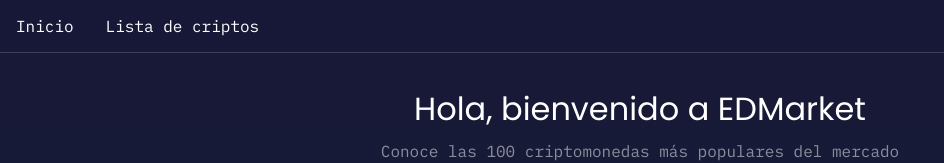
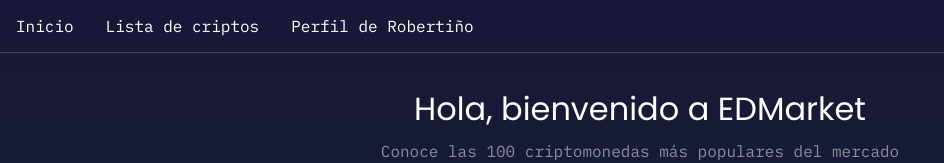
Before and after one commit to egl33817/primer-proyecto-react, a React (Vite) app: page / in a window 1280 px wide. Shown: the top 163 px of the page, without its empty margins (0-944 px from the left). Built offline with nearby package versions, Linux system fonts and the light colour scheme.

Commit message:
Primera aproximación a la creación del Perfil de un usuario a partir de un objeto.

```diff
--- /dev/null
+++ b/src/Perfil.jsx
@@ -0,0 +1,24 @@
+import { useState, useEffect } from "react"
+
+const Perfil = () => {
+
+    const [usuario, setUsuario] = useState({})
+
+        useEffect(() => {
+            setUsuario({
+                nombre: "Robertiño",
+                fechaRegistro: "04/11/2025"
+            })
+        }, [])
+
+    return (
+        <div className="perfil-container">
+            <h1>Perfil de { usuario.nombre }</h1>
+            <div>
+                Usuario desde: { usuario.fechaRegistro}
+            </div>
+        </div>
+    )
+}
+
+export default Perfil
--- a/src/components/menu/Menu.jsx
+++ b/src/components/menu/Menu.jsx
@@ -1,13 +1,24 @@
+import { useState, useEffect } from "react"
 import { NavLink } from "react-router-dom"
 import "./Menu.css"
 
 const Menu = () => {
+
+    const [usuario, setUsuario] = useState({})
+
+    useEffect(() => {
+        setUsuario({
+            nombre: "Robertiño",
+            fechaRegistro: "04/11/2025"
+        })
+    }, [])
 
     return (
         <nav className="main-menu">
             <ul>
                 <li><NavLink to="/">Inicio</NavLink></li>
                 <li><NavLink to="/criptomonedas">Lista de criptos</NavLink></li>
+                <li><NavLink to="/perfil">Perfil de {usuario.nombre}</NavLink></li>
             </ul>
         </nav>
     )
--- a/src/main.jsx
+++ b/src/main.jsx
@@ -4,6 +4,7 @@
 import Home from './Home.jsx'
 import Pagina404 from './components/404.jsx'
 import DetalleCripto from './components/cripto/DetalleCripto.jsx'
+import Perfil from './Perfil.jsx'
 import './main.css'
 import { BrowserRouter, Routes, Route } from 'react-router-dom'
 
@@ -13,6 +14,7 @@
             <Routes>
                 <Route path="/" element={<App />}>
                     <Route index element={<Home />} />
+                    <Route path="perfil" element={<Perfil />} />
                 </Route>
                 <Route path="/criptomonedas" element={<App />}>
                     <Route index element={<Cuadricula />} />
```
